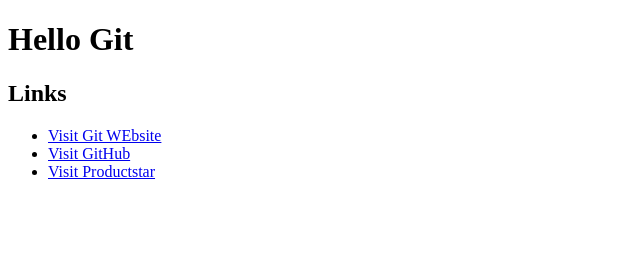
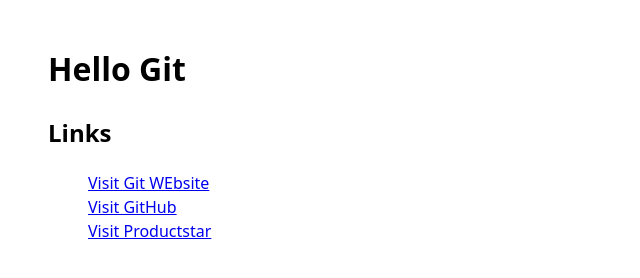
Before and after one commit to ekaterinadavydkina/lessonGit, a plain HTML site: page index.html in a window 1280 px wide. Shown: the whole page, without its empty margins (0-640 px from the left). Drawn offline with Linux system fonts and the light colour scheme.

Commit message:
Add styles

```diff
--- a/index.html
+++ b/index.html
@@ -4,6 +4,7 @@
     <meta charset="UTF-8">
     <meta name="viewport" content="width=device-width, initial-scale=1.0">
     <title>Document</title>
+    <link rel="stylesheet" href="main.css">
 </head>
 <body>
     <header>
--- /dev/null
+++ b/main.css
@@ -0,0 +1,10 @@
+body {
+   font-family: system-ui, -apple-system, BlinkMacSystemFont, 'Segoe UI', Roboto, Oxygen, Ubuntu, Cantarell, 'Open Sans', 'Helvetica Neue', sans-serif;
+   font-size: 16px;
+   line-height: 1.5;
+   margin: 0;
+   padding: 24px 48px;
+}
+li{
+   list-style: none;
+}
```
